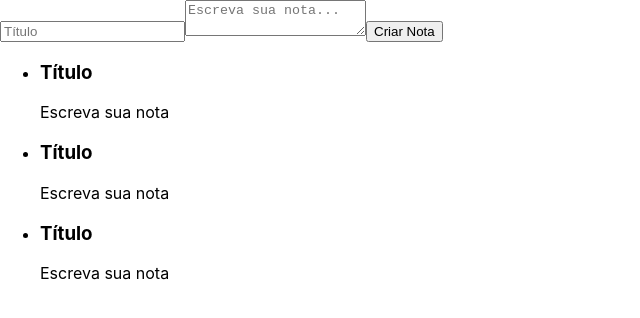
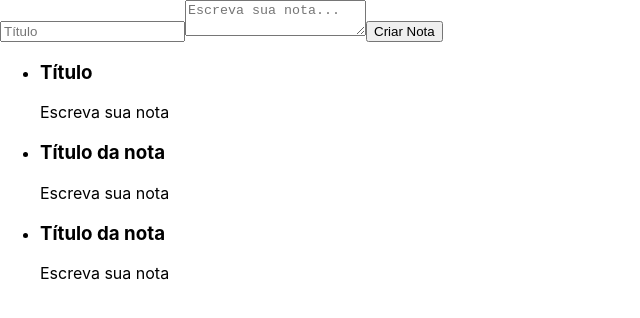
Before and after one commit to Nanoton/ceep, a React (Create React App) app: page / in a window 1280 px wide. Shown: the top 318 px of the page, without its empty margins (0-640 px from the left). Built offline with nearby package versions, Linux system fonts and the light colour scheme.

Commit message:
Mudando titulo dos cartoes

```diff
--- a/src/componentes/listaDeNotas.jsx
+++ b/src/componentes/listaDeNotas.jsx
@@ -16,7 +16,7 @@ export default class ListaDeNotas extends Component{
         <li>
           <section>
             <header>
-              <h3>Título</h3>
+              <h3>Título da nota</h3>
             </header>
             <p>Escreva sua nota</p>
           </section>
@@ -25,7 +25,7 @@ export default class ListaDeNotas extends Component{
         <li>
           <section>
             <header>
-              <h3>Título</h3>
+              <h3>Título da nota</h3>
             </header>
             <p>Escreva sua nota</p>
           </section>
```
Also changed, not shown: 1 other file (tests, documents, lock files or other folders).
